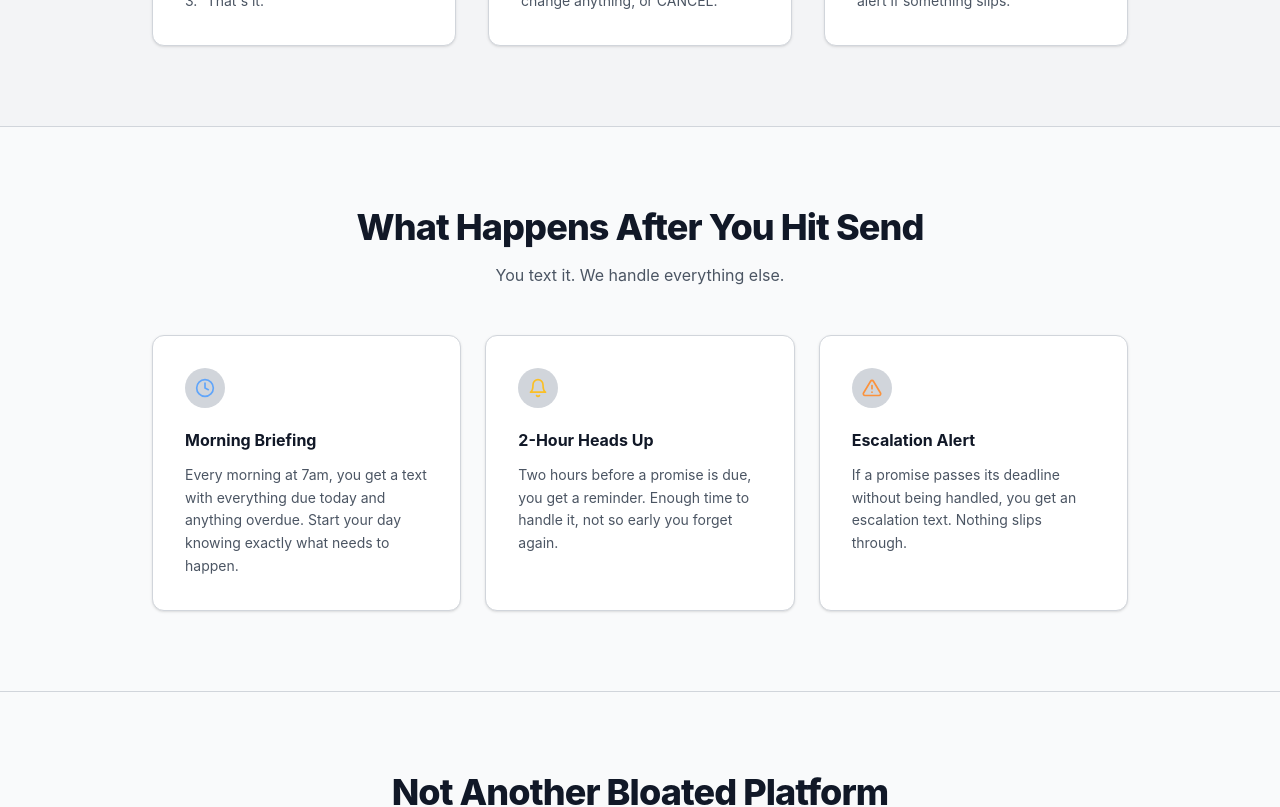
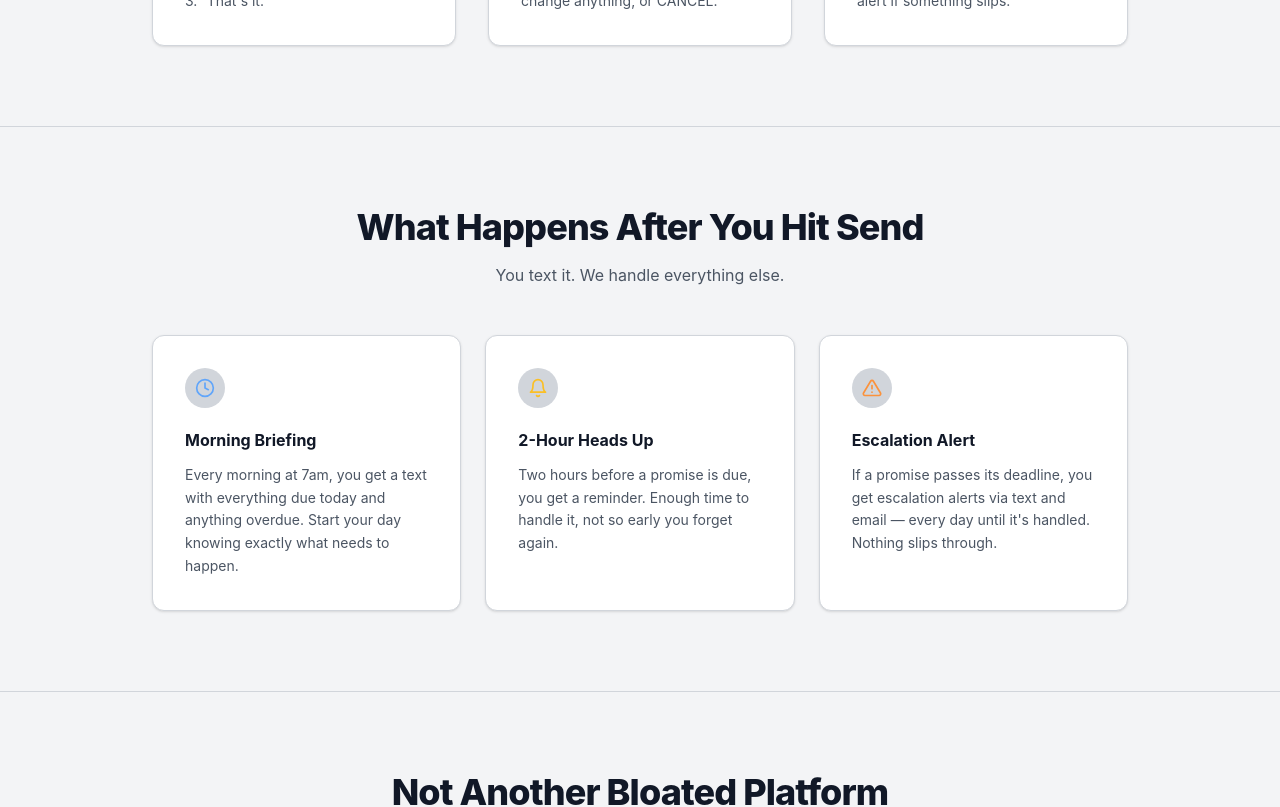
Before and after one commit to jobblixor/promise-tracker-mvp, a React (Vite) app: page / in a window 1280 px wide. Shown: the part 1800-2607 px from the top of the page. Built offline with nearby package versions, Linux system fonts and the light colour scheme; no server answers.

Commit message:
Fix inconsistent section background colors on landing page, update escalation alert copy

```diff
--- a/src/pages/LandingPage.jsx
+++ b/src/pages/LandingPage.jsx
@@ -209,7 +209,7 @@ export default function LandingPage() {
       </section>
 
       {/* ── WHAT HAPPENS AFTER YOU HIT SEND ────────────────────── */}
-      <section className="border-t border-border bg-bg-primary">
+      <section className="border-t border-border bg-bg-card-hover">
         <div className="max-w-5xl mx-auto px-4 sm:px-6 py-20">
           <h2 className="text-3xl sm:text-4xl font-extrabold text-text-primary text-center mb-4 tracking-tight">
             What Happens After You Hit Send
@@ -258,7 +258,7 @@ export default function LandingPage() {
               </div>
               <h3 className="text-text-primary font-bold text-base mb-3">Escalation Alert</h3>
               <p className="text-text-secondary text-sm leading-relaxed">
-                If a promise passes its deadline without being handled, you get an escalation text. Nothing slips through.
+                If a promise passes its deadline, you get escalation alerts via text and email — every day until it's handled. Nothing slips through.
               </p>
             </div>
 
@@ -267,7 +267,7 @@ export default function LandingPage() {
       </section>
 
       {/* ── NOT ANOTHER BLOATED PLATFORM ────────────────────────── */}
-      <section className="border-t border-border bg-bg-primary">
+      <section className="border-t border-border bg-bg-card-hover">
         <div className="max-w-4xl mx-auto px-4 sm:px-6 py-20">
           <h2 className="text-3xl sm:text-4xl font-extrabold text-text-primary text-center mb-4 tracking-tight">
             Not Another Bloated Platform
@@ -360,7 +360,7 @@ export default function LandingPage() {
       </section>
 
       {/* ── RESOURCES ───────────────────────────────────────────── */}
-      <section className="border-t border-border bg-bg-primary">
+      <section className="border-t border-border bg-bg-card-hover">
         <div className="max-w-5xl mx-auto px-4 sm:px-6 py-16">
           <h2 className="text-2xl font-extrabold text-text-primary mb-6 tracking-tight">Resources</h2>
           <ul className="space-y-3">
```
